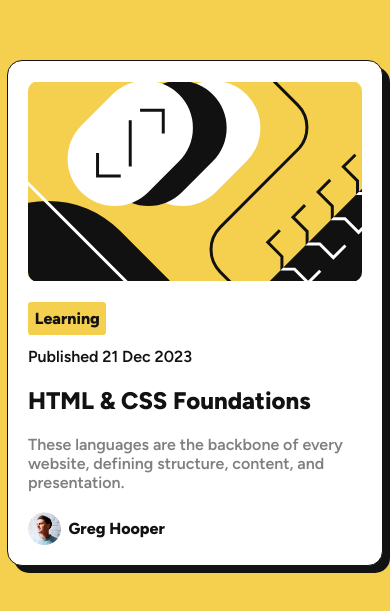
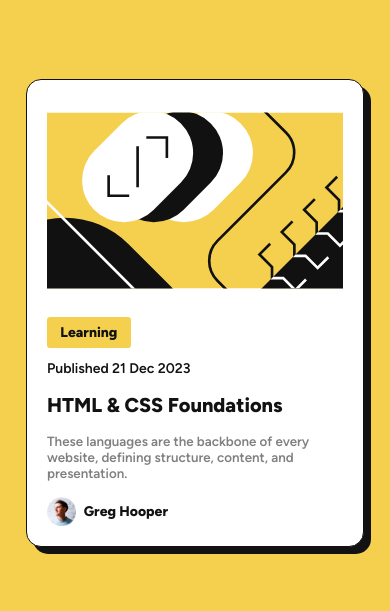
Before and after one commit to nicholasboyce/blog-preview-card, a plain HTML site: page index.html in a window 390 px wide. Shown: the part 109-720 px from the top of the page. Drawn offline with Linux system fonts and the light colour scheme.

Commit message:
Fixed small details to make it more close to the design.

```diff
--- a/style.css
+++ b/style.css
@@ -65,6 +65,7 @@ body {
 
 .card {
     max-width: calc(var(--illus-width) + (2 * var(--card-padding)));
+    margin-inline: calc(var(--card-padding) * 1.3);
     display: grid;
     grid-template-rows: repeat(5, auto);
     gap: 1.25rem;
@@ -76,6 +77,12 @@ body {
     font-family: var(--ff-default);
 }
 
+@media (max-width: 600px) {
+    .card {
+        gap: 1rem;
+    }
+}
+
 .illustration {
     border-radius: var(--border-radius);
 }
@@ -84,23 +91,37 @@ body {
     display: grid;
     grid-template-rows: repeat(2, auto);
     gap: 0.75rem;
+    font-size: calc(var(--fs-p) * (5.25 / 6));
 }
 
 .category {
     border-radius: calc(var(--border-radius) / 3);
-    padding: calc(var(--card-padding) / 3);
+    padding: calc(var(--card-padding) / 3) calc(var(--card-padding) / 1.5);
     background-color: var(--clr-primary);
     width: fit-content;
     font-weight: var(--fw-bold);
 }
+
 
 .card-title {
     font-weight: var(--fw-bold);
     font-size: calc(var(--fs-p) * 1.5);
 }
 
+@media (max-width: 600px) {
+    .card-title {
+        font-size: calc(var(--fs-p) * 1.25);
+    }
+}
+
 .card-description {
     color: var(--clr-neutral-med);
+}
+
+@media (max-width: 600px) {
+    .card-description {
+        font-size: calc(var(--fs-p) * (5 / 6));
+    }
 }
 
 .profile-info {
@@ -112,4 +133,5 @@ body {
 
 .profile-name {
     font-weight: var(--fw-bold);
+    font-size: calc(var(--fs-p) * (5.25 / 6));
 }
```
